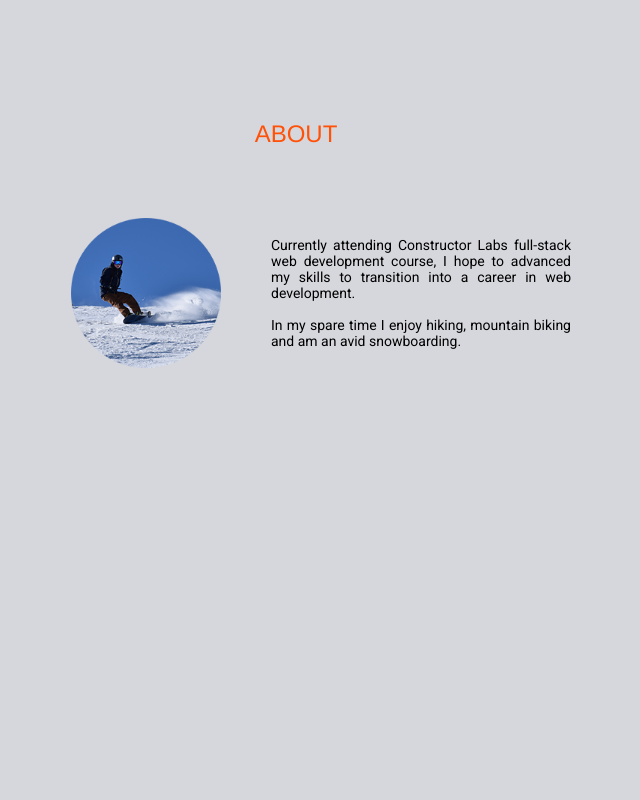
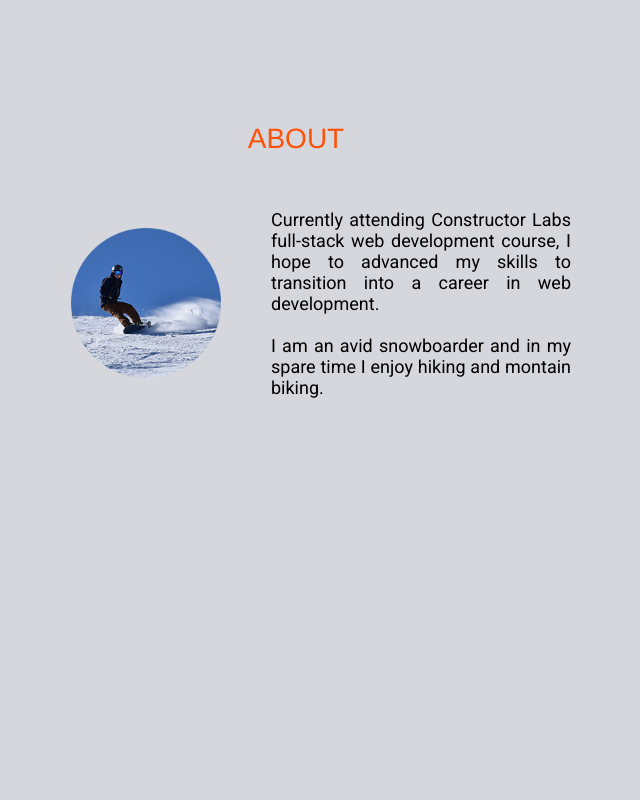
Before and after one commit to tonybatty/personal-website, a plain HTML site: page index.html in a window 1280 px wide. Shown: the part 800-1600 px from the top of the page, without its empty margins (344-984 px from the left). Drawn offline with Linux system fonts and the light colour scheme.

Commit message:
minor changes

```diff
--- a/index.html
+++ b/index.html
@@ -1,6 +1,5 @@
 <!DOCTYPE html>
 <html lang="en">
-
 <head>
   <meta charset="UTF-8">
   <meta name="viewport" content="width=device-width, initial-scale=1.0">
@@ -10,18 +9,15 @@
   <link href="https://fonts.googleapis.com/css?family=Roboto" rel="stylesheet">
   <link href="https://fonts.googleapis.com/css?family=Montserrat" rel="stylesheet">
 </head>
-
 <body>
   <header class="masthead" a id="home">
     <div class="masthead__title">
-      <h1>Hello! My name is Tony Batty.</h1>
+      <h1>Hello! My name is Tony Batty</h1>
     </div>
-
     <div class="masthead__title-info">
       <p>I'm a Full-Stack Web Developer</p>
     </div>
   </header>
-
   <main>
     <nav class="nav">
       <a href="#home" class="button1">Home</a>
@@ -29,19 +25,16 @@
       <a href="#portfolio" class="button1">Portfolio</a>
       <a href="#contact" class="button1">Contact</a>
     </nav>
-
     <div class="content">
-
       <div class="about" a id="about">
         <h2>ABOUT</h2>
         <div class="about__items">
           <img src="images/about.png">
-              <p>Currently attending Constructor Labs full-stack web development course, I hope to advanced my skills to transition into a career in web development. <br><br>In my spare time I enjoy hiking, mountain biking and am an avid snowboarding.
-
-              </p>
+          <p>Currently attending Constructor Labs full-stack web development course, I hope to advanced my skills to
+            transition into a career in web development. <br><br>I am an avid snowboarder and in my spare time I enjoy
+            hiking and montain biking.</p>
         </div>
       </div>
-
       <div class="portfolio" a id="portfolio">
         <h2>PORTFOLIO</h2>
         <div class="container">
@@ -66,23 +59,18 @@
         </div>
       </div>
   </main>
-
   <footer class="footer">
     <div class="contact" a id="contact">
       <h2>CONTACT</h2>
-
       <div class="contact-form">
         <input type="text" id="name" name="name" placeholder="Your name" style="width:100%">
-            <input type="email" id="email" name="email" placeholder="Your Email Address" style="width:100%"">
-            <textarea id="subject" name="message" placeholder="Type your message here.." style="width:100%; height:200px"></textarea>
-            <!-- <input type="submit" value="Submit"> -->
+        <input type="email" id="email" name="email" placeholder="Your Email Address" style="width:100%">
+            <textarea id="
+          subject" name="message" placeholder="Type your message here.." style="width:100%; height:200px"></textarea>
         <a href="#submit" class="button1">Submit</a>
         </form>
       </div>
     </div>
-
   </footer>
-
 </body>
-
 </html>
--- a/style.css
+++ b/style.css
@@ -80,7 +80,6 @@ header {
 /* Section 1B: Nav */
 
 .nav {
-  /* background-color: #06447F; */
   display: flex;
   justify-content: space-evenly;
   height: 15vh;
@@ -127,13 +126,8 @@ nav ul li{
 }
 
 /* Section 2: About */
-
 main {
   flex:1;
-}
-
-.content {
-  /* margin-top: 50px; */
 }
 
 .about {
@@ -173,7 +167,6 @@ main {
   justify-content: center;
 
   margin-bottom: 50px;
-  /* margin: 0px 40px 40px 40px; */
 }
 
 .container img {
@@ -240,13 +233,17 @@ footer h2{
    height: 85vh;
   }
 
+  p {
+    font-size: 16px;
+  }
+
 
   h1 {
     font-size: 50px;
   }
 
   h2 {
-    font-size: 24px;
+    font-size: 26px;
   }
 
   .masthead__title-info p{
@@ -288,12 +285,16 @@ footer h2{
    height: 85vh;
   }
 
+  p {
+    font-size: 18px;
+  }
+
   h1 {
     font-size: 65px;
   }
 
   h2 {
-    font-size: 24px;
+    font-size: 28px;
   }
 
   .masthead__title-info p{
```
Lines whose indentation alone changed are shown as unchanged.
